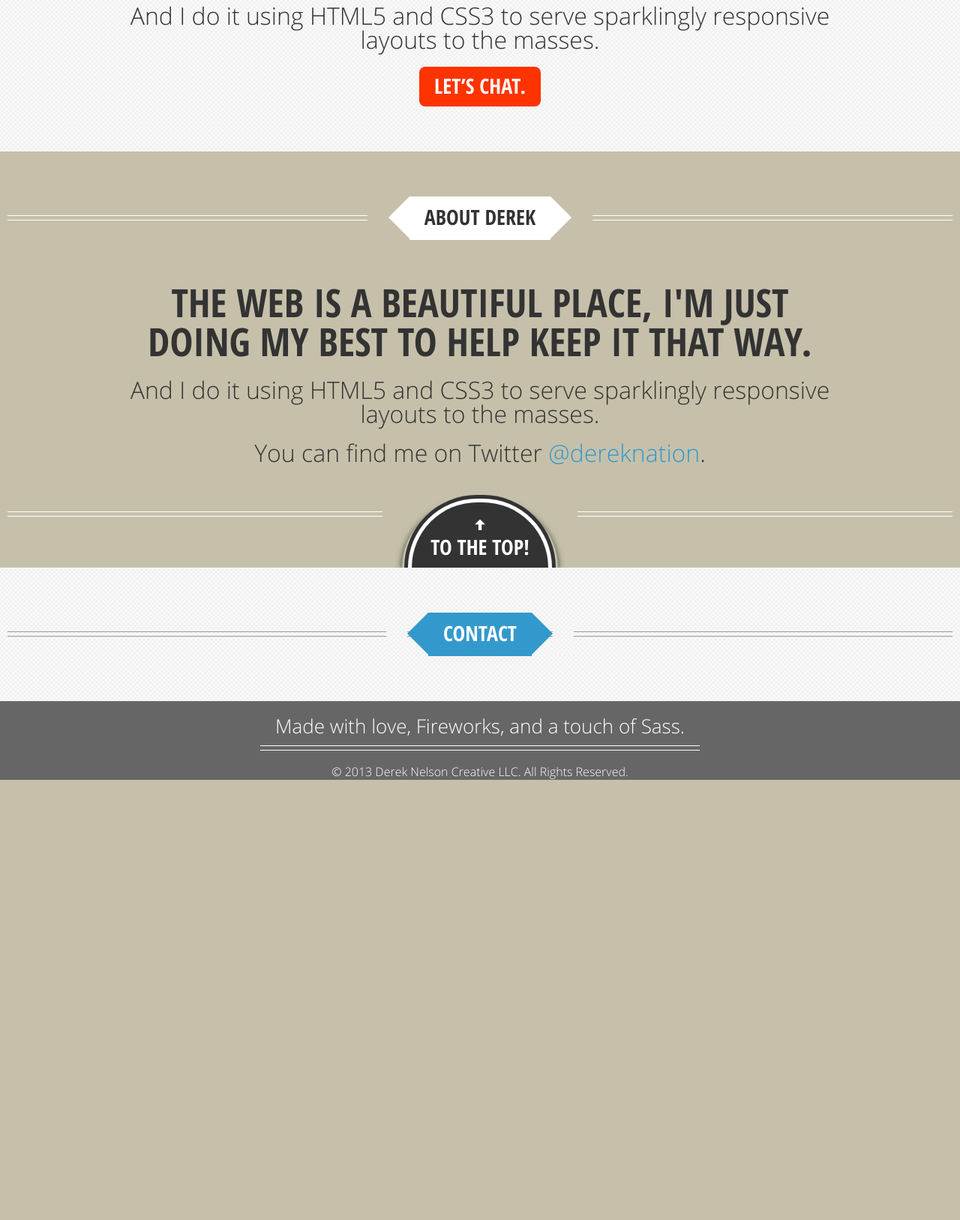
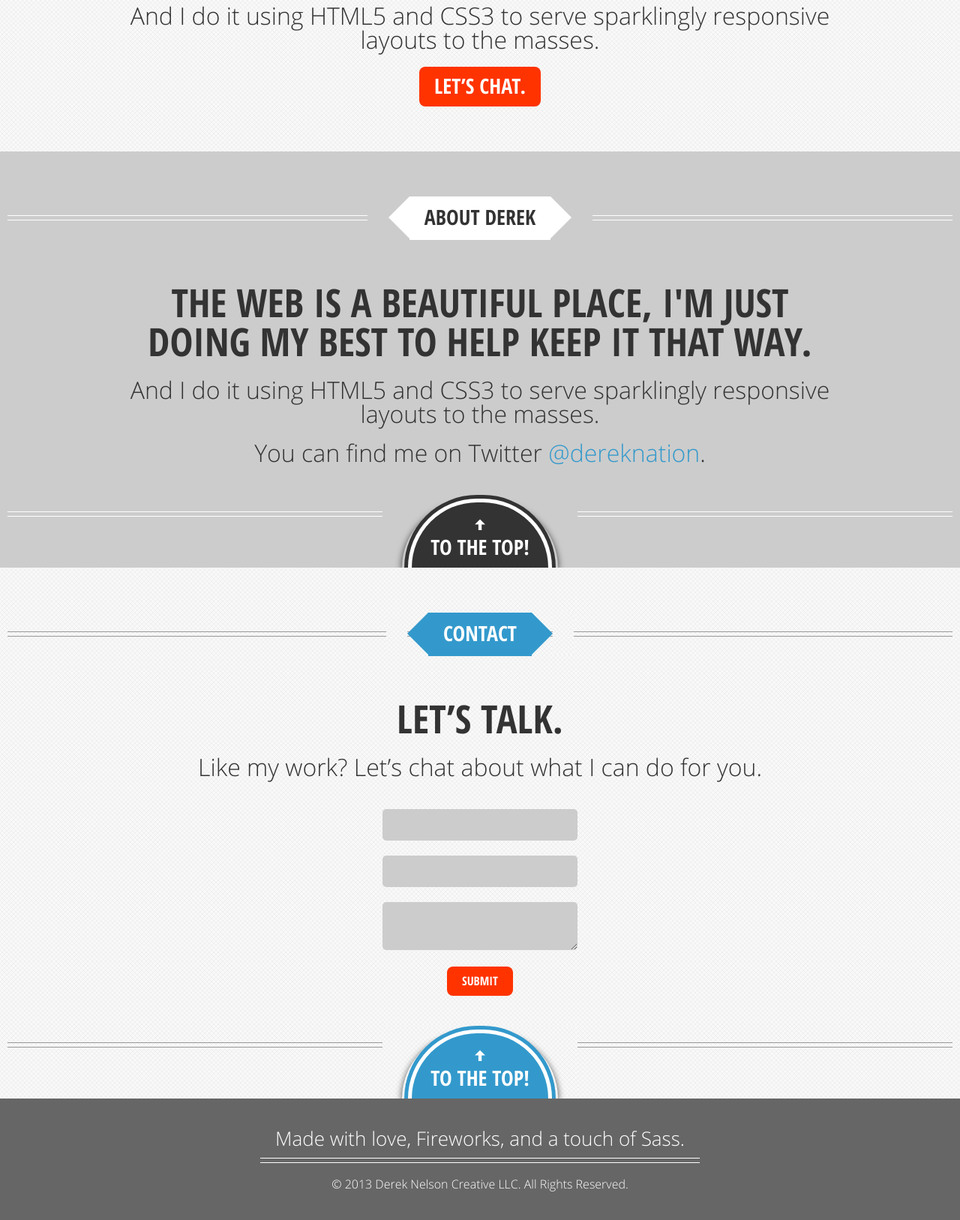
Before and after one commit to heyderek/heyderek, a PHP site: page / in a window 1280 px wide. Shown: the part 359-1986 px from the top of the page at 75% size. Before the commit the page ends 1399 px from the top, so only its background shows below. Run offline with PHP 8.4, Linux system fonts and the light colour scheme.

Commit message:
Added more markup and styles.

```diff
--- a/index.html
+++ b/index.html
@@ -33,8 +33,6 @@
           <button class="button orange">Let&rsquo;s Chat.</button>
         </div><!-- /.copy -->
       </header><!-- /header.wrapper -->
-
-
       <section class="about">
         <div class="wrapper">
           <header class="page-tag-white white-double-border">
@@ -59,6 +57,21 @@
         <header class="page-tag-blue grey-double-border">
           <h3 class="blue">Contact</h3>
         </header><!-- /.page-tag-wrap -->
+        <article class="copy content">
+          <h3>Let&rsquo;s talk.</h3>
+          <h4>Like my work?  Let&rsquo;s chat about what I can do for you.</h4>
+          <form>
+            <input type="text">
+            <input type="text">
+            <textarea></textarea>
+            <input type="submit" class="button orange">
+          </form>
+        </article><!-- /.copy -->
+          <footer class="panel-nav grey-double-border">
+            <div class="ns-button-wrap-blue">
+              <button class="tothetop"><span>To The Top!</span></button>
+            </div><!-- /.ns-button-wrap -->
+          </footer><!-- /.panel-nav -->
       </div><!-- /.wrapper -->
       </section><!-- /.contact -->
 
--- a/sass/style.sass
+++ b/sass/style.sass
@@ -11,7 +11,6 @@ $blue: #3399CC
 $drk_blue: #006699
 $orange: #FF3300
 $lt_orange: #FF6600
-$stone: #C6C0AA
 $cees: #ccc
 $sixes: #666
 $nines: #999
@@ -54,6 +53,22 @@ a
   position: relative
   text-align: center
 
+//Forms
+
+input[type='text'],textarea
+  @include OpenSansLight
+  display: inline-block
+  margin: 0 0 $gutter 0
+  width: 15em
+  background: $cees
+  border: none
+  color: $sixes
+  padding: 10px
+  border-radius: 5px
+  &:focus
+    background: $white
+    color: $sixes
+
 //UI Elements
 
 .button
@@ -85,7 +100,7 @@ a
     &:before
       content: ''
       position: absolute
-      background: $stone
+      background: $cees
       top: 0
       left: -2em
       border:
@@ -95,7 +110,7 @@ a
     &:after
       content: ''
       position: absolute
-      background: $stone
+      background: $cees
       top: 0
       right: -2em
       border:
@@ -146,7 +161,7 @@ footer.grey-double-border
   margin: 0 auto
   display: block
 .ns-button-wrap-grey
-  background: $stone
+  background: $cees
   position: relative
   width: $cols3
   display: block
@@ -203,7 +218,7 @@ footer.grey-double-border
         margin: 0 auto
         display: block
 .ns-button-wrap-blue
-  background: $blue
+  background: url('images/subtlenet2.png')
   position: relative
   width: $cols3
   display: block
@@ -309,6 +324,15 @@ footer.grey-double-border
 
 //Front Page
 
+.about
+  background: $cees
+  position: relative
+.contact
+  form
+    width: $cols4
+    margin: 40px auto
+    display: block
+
 //Content
 
 .content
@@ -328,9 +352,6 @@ footer.grey-double-border
     list-style: disc inside
   ol
     list-style: decimal inside
-.about
-  background: $stone
-  position: relative
 
 //Sidebar
 
@@ -341,7 +362,7 @@ footer.grey-double-border
   color: $white
   text-align: center
   h4
-    padding: $gutter
+    padding: 0 $gutter $gutter
     margin: 0 0 $gutter
     font-size: 26px
     display: inline-block
@@ -349,6 +370,6 @@ footer.grey-double-border
   h6
     font-size: 16px
   .wrapper
-    margin-bottom: 20px
+    padding: 40px 0
 
 //Break Points
--- a/style.css
+++ b/style.css
@@ -324,6 +324,20 @@ a {
   position: relative;
   text-align: center; }
 
+input[type='text'], textarea {
+  font-family: "OpenSansLight", "Helvetica Neue", Helvetica, Arial, sans-serif;
+  display: inline-block;
+  margin: 0 0 20px 0;
+  width: 15em;
+  background: #cccccc;
+  border: none;
+  color: #666666;
+  padding: 10px;
+  border-radius: 5px; }
+  input[type='text']:focus, textarea:focus {
+    background: white;
+    color: #666666; }
+
 .button {
   font-family: "OpenSansCondensedBold", "Helvetica Neue", Helvetica, Arial, sans-serif;
   padding: 10px 20px;
@@ -356,7 +370,7 @@ a {
     .page-tag-white h3:before {
       content: "";
       position: absolute;
-      background: #c6c0aa;
+      background: #cccccc;
       top: 0;
       left: -2em;
       border-width: 1em;
@@ -365,7 +379,7 @@ a {
     .page-tag-white h3:after {
       content: "";
       position: absolute;
-      background: #c6c0aa;
+      background: #cccccc;
       top: 0;
       right: -2em;
       border-width: 1em;
@@ -418,7 +432,7 @@ footer.grey-double-border {
   display: block; }
 
 .ns-button-wrap-grey {
-  background: #c6c0aa;
+  background: #cccccc;
   position: relative;
   width: 13.75em;
   display: block;
@@ -475,7 +489,7 @@ footer.grey-double-border {
         display: block; }
 
 .ns-button-wrap-blue {
-  background: #3399cc;
+  background: url("images/subtlenet2.png");
   position: relative;
   width: 13.75em;
   display: block;
@@ -573,6 +587,15 @@ footer.grey-double-border {
     right: 0;
     text-align: left; }
 
+.about {
+  background: #cccccc;
+  position: relative; }
+
+.contact form {
+  width: 18.75em;
+  margin: 40px auto;
+  display: block; }
+
 .content h1, .content h2, .content h3, .content h4, .content h5, .content h6 {
   margin: 0 0 20px 0; }
 .content p, .content address, .content ul, .content ol {
@@ -590,16 +613,12 @@ footer.grey-double-border {
 .content ol {
   list-style: decimal inside; }
 
-.about {
-  background: #c6c0aa;
-  position: relative; }
-
 .colophon {
   background: #666666;
   color: white;
   text-align: center; }
   .colophon h4 {
-    padding: 20px;
+    padding: 0 20px 20px;
     margin: 0 0 20px;
     font-size: 26px;
     display: inline-block;
@@ -607,4 +626,4 @@ footer.grey-double-border {
   .colophon h6 {
     font-size: 16px; }
   .colophon .wrapper {
-    margin-bottom: 20px; }
+    padding: 40px 0; }
```
